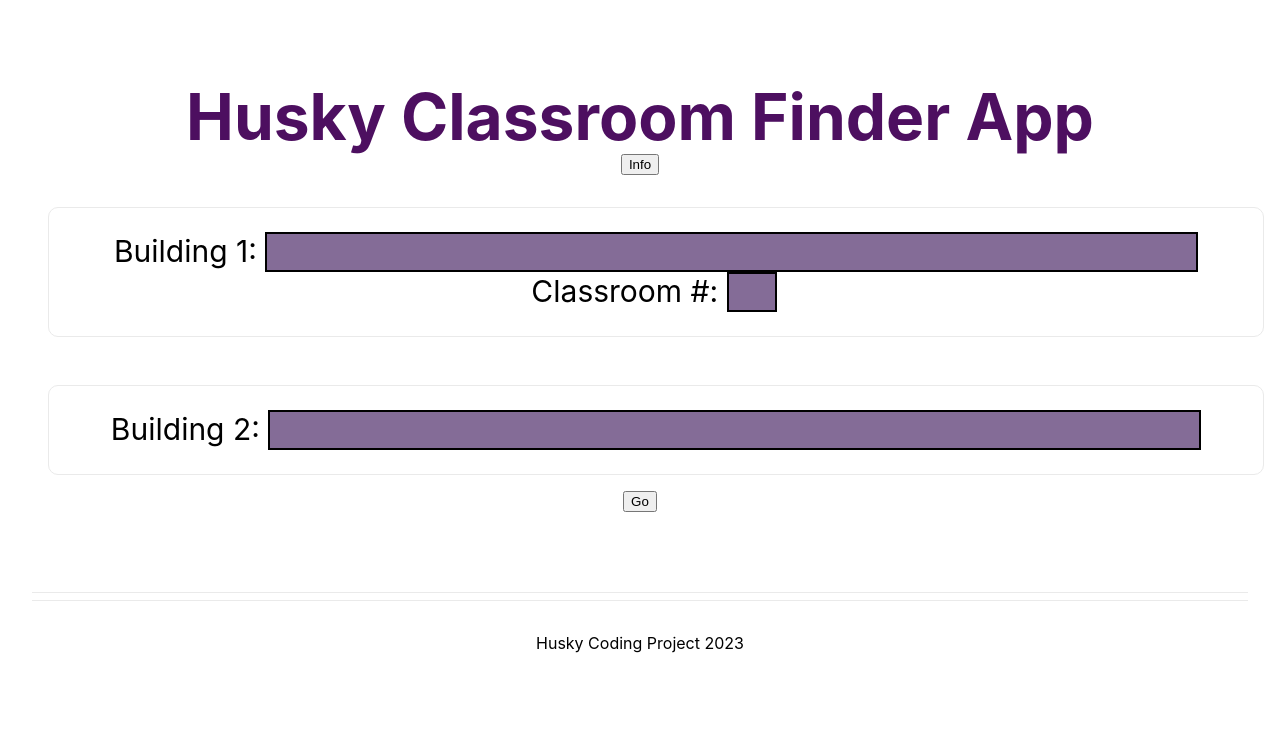
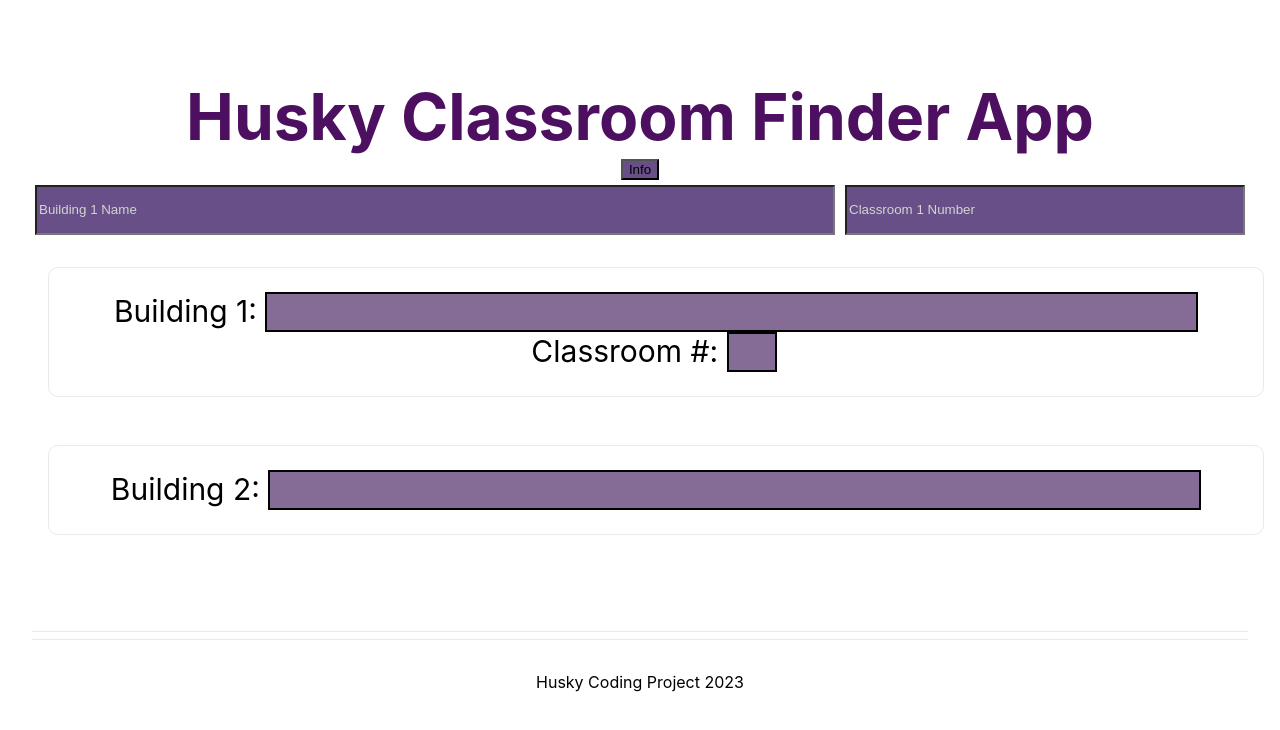
Before and after one commit to hcp-uw/classroom-finder, a Next.js app in the folder frontend/: page / in a window 1280 px wide. Shown: the top 730 px of the page. Built offline with nearby package versions, Linux system fonts and the light colour scheme.

Commit message:
home pg updates

```diff
--- a/frontend/package.json
+++ b/frontend/package.json
@@ -18,9 +18,9 @@
     "@fortawesome/react-fontawesome": "^0.2.0",
     "bootstrap": "^5.2.3",
     "framer-motion": "^10.10.0",
-    "next": "13.0.0",
-    "react": "18.2.0",
-    "react-dom": "18.2.0"
+    "next": "^13.0.0",
+    "react": "^18.2.0",
+    "react-dom": "^18.2.0"
   },
   "devDependencies": {
     "@types/node": "18.11.7",
--- a/frontend/pages/index.js
+++ b/frontend/pages/index.js
@@ -1,20 +1,38 @@
-import Link from 'next/link';
+'use client'
+
+import { Button, ButtonGroup } from '@chakra-ui/react'
+import { Image } from '@chakra-ui/react'
 import Head from 'next/head'
 import styles from '../styles/Home.module.css';
+import { Box } from '@chakra-ui/react'
+import { Input } from '@chakra-ui/react'
+import { Flex, Spacer } from '@chakra-ui/react'
+import { Center, Square, Circle } from '@chakra-ui/react'
 
 
 export default function Home() {
   return (
     <div className={styles.container}>
-      <Head>
-        <title>Create Next App</title>
-      </Head>
+      <main>
 
-      <main>
         <h1 className={styles.title}>
           Husky Classroom Finder App
         </h1>
-        <button href="/posts/first-post" >Info</button>
+
+        <Button mt = {5} mb = {5} background = '#684f87' size = 'lg'>
+          <a href = "/posts/info">
+            Info
+          </a>
+        </Button>
+
+        <Box w = "1300px" h = "50px" borderColor = "black" borderWidth='1px' borderRadius='lg' >
+          <Center>
+          <Input h = "50px" mr = "10px" w = "800px"color = "white" background = "#684f87" placeholder='Building 1 Name' _placeholder = {{color: "#D3D3D3"}}/>
+          <Input h = "50px" w = "400px" color = "white" background = "#684f87" placeholder='Classroom 1 Number' _placeholder = {{color: "#D3D3D3"}}/>
+
+          </Center>
+        </Box>
+
 
         <div className={styles.grid}>
           <a className={styles.card}>
@@ -37,15 +55,6 @@ export default function Home() {
             </form>
           </a>
 
-        </div>
-
-        <div className={styles.grid}>
-          <a href="/posts/first-post">
-          </a>
-        </div>
-
-        <div className={styles.grid}>
-          <button>Go</button>
         </div>
 
       </main>
```
Also changed, not shown: 2 other files (tests, documents, lock files or other folders).
